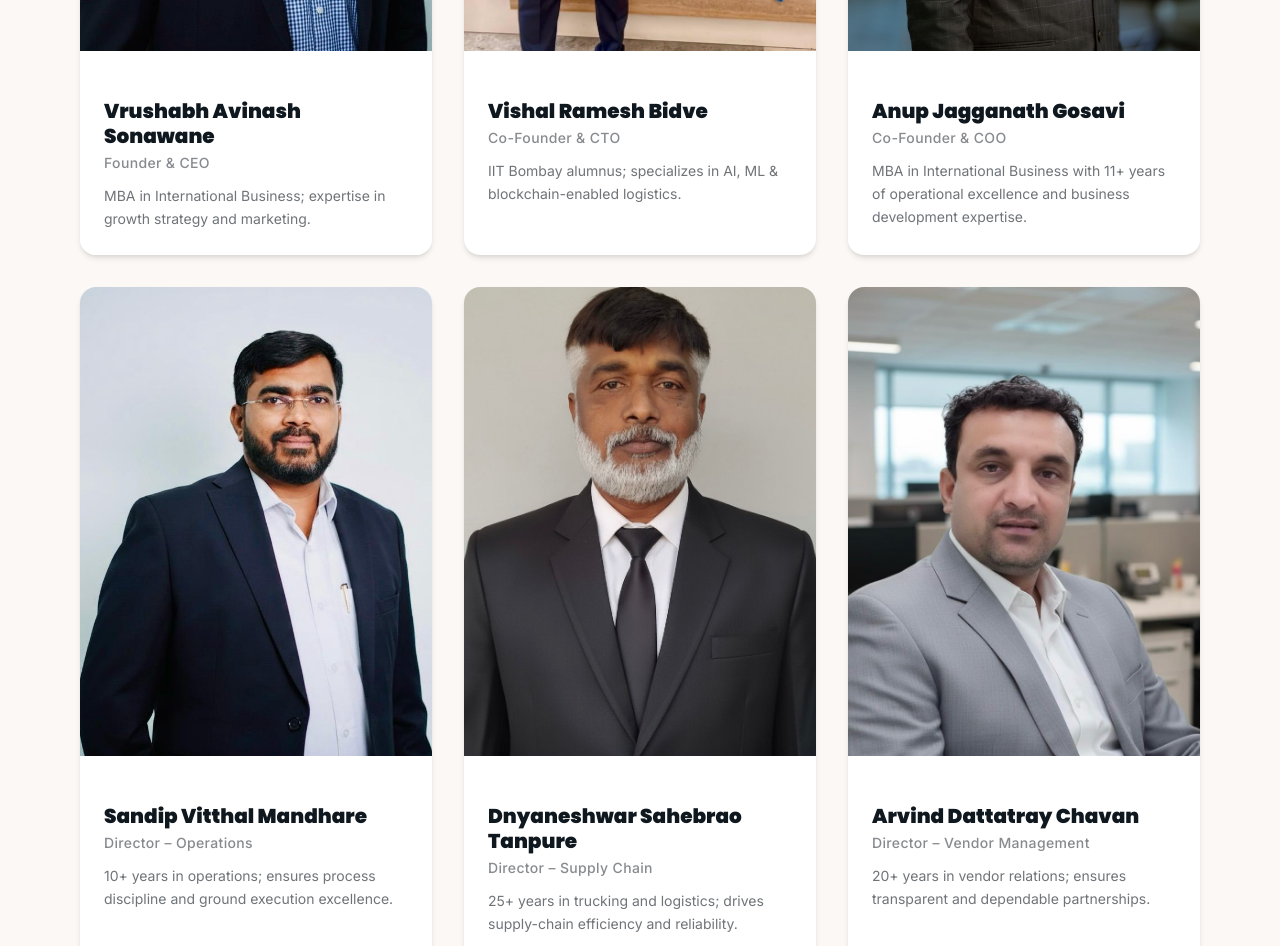
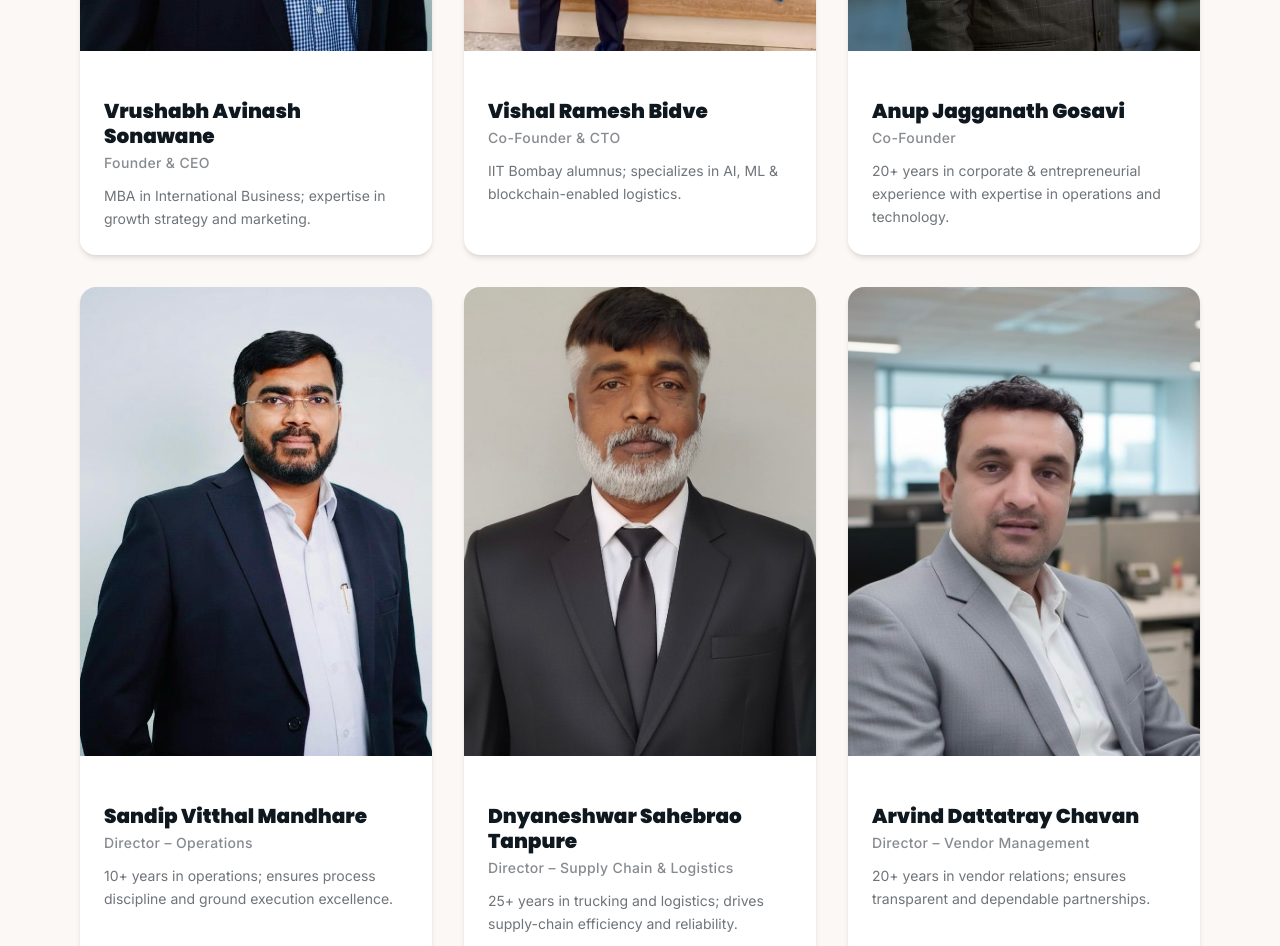
Before and after one commit to muskanqed/LogiGlobe, a Next.js app: page /about in a window 1280 px wide. Shown: the part 1580-2526 px from the top of the page. Built offline with nearby package versions, Linux system fonts and the light colour scheme.

Commit message:
fix: fixed the leadership page content

```diff
--- a/components/landing/leadership-section.tsx
+++ b/components/landing/leadership-section.tsx
@@ -19,8 +19,8 @@ const leaders = [
   },
   {
     name: "Anup Jagganath Gosavi",
-    title: "Co-Founder & COO",
-    bio: "MBA in International Business with 11+ years of operational excellence and business development expertise.",
+    title: "Co-Founder",
+    bio: "20+ years in corporate & entrepreneurial experience with expertise in operations and technology.",
     image: "/images/teams/anup-jaggannath-gosavi.png",
     linkedin: "https://linkedin.com",
   },
@@ -33,7 +33,7 @@ const leaders = [
   },
   {
     name: "Dnyaneshwar Sahebrao Tanpure",
-    title: "Director – Supply Chain",
+    title: "Director – Supply Chain & Logistics",
     bio: "25+ years in trucking and logistics; drives supply-chain efficiency and reliability.",
     image: "/images/teams/dnyaneshwar-sahebrao-tanpure.png",
     linkedin: "https://linkedin.com",
```
